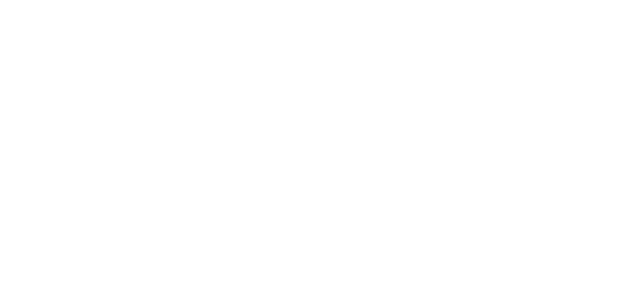
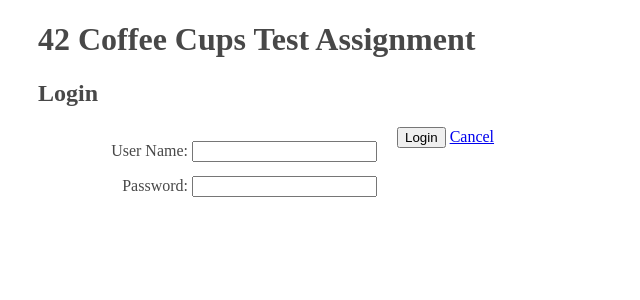
Before and after one commit to KSerge/CoffeeCups, a Django app: page /hello/login/ in a window 1280 px wide. Before the commit the part shown is empty. Shown: the top 300 px of the page, without its empty margins (0-640 px from the left). Run offline with Django 3.2, Linux system fonts and the light colour scheme; parts of the project's set-up code (start-up, migrations or seed data) failed here and were passed over.

Commit message:
ticket:5 populate login template

```diff
--- a/templates/hello/login.html
+++ b/templates/hello/login.html
@@ -1,9 +1,32 @@
-<!DOCTYPE html>
-<html>
-<head>
-    <title></title>
-</head>
-<body>
+{% extends "base.html" %}
 
-</body>
-</html>
+{% load staticfiles %}
+{% block extra_head %}
+<link rel="stylesheet" href='{% static "css/main.css" %}' />
+{% endblock %}
+
+{% block content %}
+<h1>42 Coffee Cups Test Assignment</h1>
+<h2>Login</h2>
+{% if message %}<p>{{ message }}</p>{% endif %}
+
+<form action="{% url 'login' %}" method="post">
+{% csrf_token %}
+    <div class="inline">
+        <p>
+            {{ form.username.errors }}
+            <div class="label-wrapper"><label for="id_username">User Name:</label></div>
+            {{ form.username }}
+        </p>
+        <p>
+            <div class="label-wrapper"><label for="id_password">Password:</label></div>
+            {{ form.password.errors }}
+            {{ form.password }}
+        </p>
+    </div>
+    <div class="command-buttons">
+        <input type="submit" value="Login" />
+        <a href="{% url 'index' %}">Cancel</a>
+    </div>
+</form>
+{% endblock %}
```
